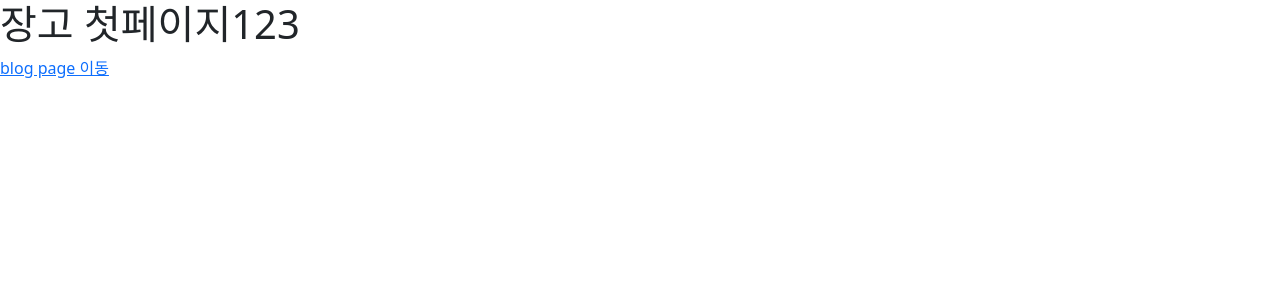
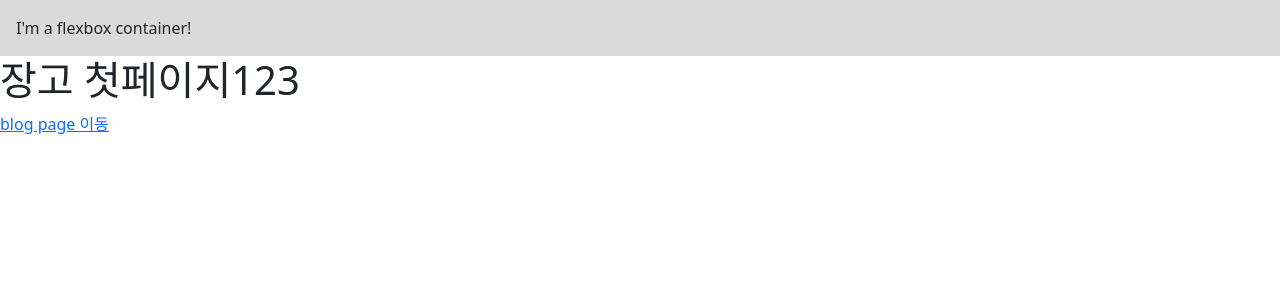
Before and after one commit to charole/programing2_django, a Django app: page / in a window 1280 px wide. Shown: the top 300 px of the page. Run offline with Django 4.2, Linux system fonts and the light colour scheme.

Commit message:
feat: static folder 추가

```diff
--- a/config/settings.py
+++ b/config/settings.py
@@ -117,7 +117,10 @@ USE_TZ = True
 # Static files (CSS, JavaScript, Images)
 # https://docs.djangoproject.com/en/4.1/howto/static-files/
 
-STATIC_URL = 'static/'
+STATIC_URL = '/static/'
+STATICFILES_DIRS = [
+    os.path.join(BASE_DIR, 'static'),
+]
 
 # Default primary key field type
 # https://docs.djangoproject.com/en/4.1/ref/settings/#default-auto-field
--- a/main/templates/main/index.html
+++ b/main/templates/main/index.html
@@ -1,3 +1,4 @@
+{% load static %}
 <!DOCTYPE html>
 <html lang="ko">
   <head>
@@ -6,6 +7,7 @@
     <meta name="viewport" content="width=device-width, initial-scale=1" />
     <!-- JavaScript Bundle with Popper -->
     <!-- CSS only -->
+    <link rel="stylesheet" href="{% static 'css/main.css' %}" />
     <link
       href="https://cdn.jsdelivr.net/npm/bootstrap@5.2.2/dist/css/bootstrap.min.css"
       rel="stylesheet"
@@ -19,7 +21,7 @@
     ></script>
   </head>
   <body>
-    <header class=""></header>
+    <div class="header d-flex p-3">I'm a flexbox container!</div>
     <h1>장고 첫페이지123</h1>
     <a href="/blog">blog page 이동</a>
 
--- /dev/null
+++ b/static/css/main.css
@@ -0,0 +1,3 @@
+.header {
+	background: #dadada;
+}
```
Also changed, not shown: main/templates/main/js/index.js (deleted), static/js/index.js (added).
